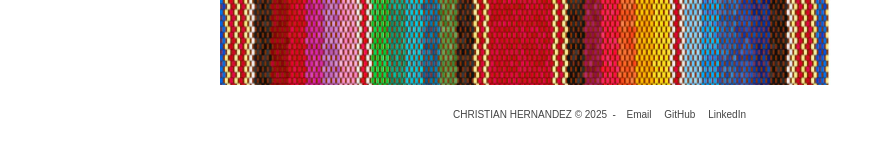
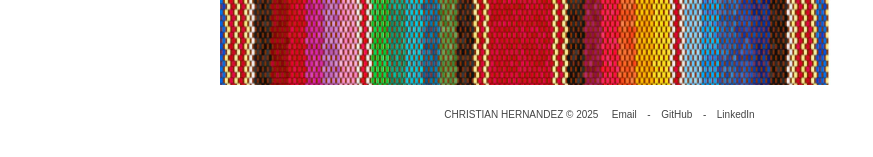
Before and after one commit to chruhern/christianhernandez, a Jekyll site: the page built from index.md, in a window 1280 px wide. Shown: the part 514-671 px from the top of the page, without its empty margins (0-873 px from the left). Built offline with Jekyll 4.4.1, drawn with Linux system fonts in a browser that asks for light colours; part of the change alters nothing that is shown.

```diff
--- a/_includes/footer.html
+++ b/_includes/footer.html
@@ -1,6 +1,6 @@
 <div class="footer">
-    CHRISTIAN HERNANDEZ © 2025 &nbsp;-&nbsp;
-    <a href="#">Email</a>
-    <a href="#">GitHub</a>
-    <a href="www.linkedin.com/in/christian-hernandez-962154300">LinkedIn</a>
+    CHRISTIAN HERNANDEZ © 2025 &nbsp;
+    <a href="mailto:hernandezchristian2002@gmail.com">Email</a> &nbsp;-&nbsp;
+    <a href="https://chruhern.github.io/christianhernandez/">GitHub</a> &nbsp;-&nbsp;
+    <a href="https://www.linkedin.com/in/christian-hernandez-962154300">LinkedIn</a>
 </div>
```
